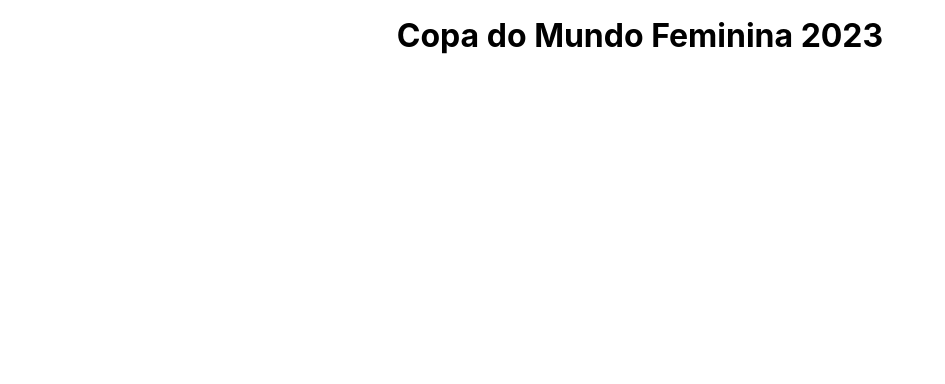
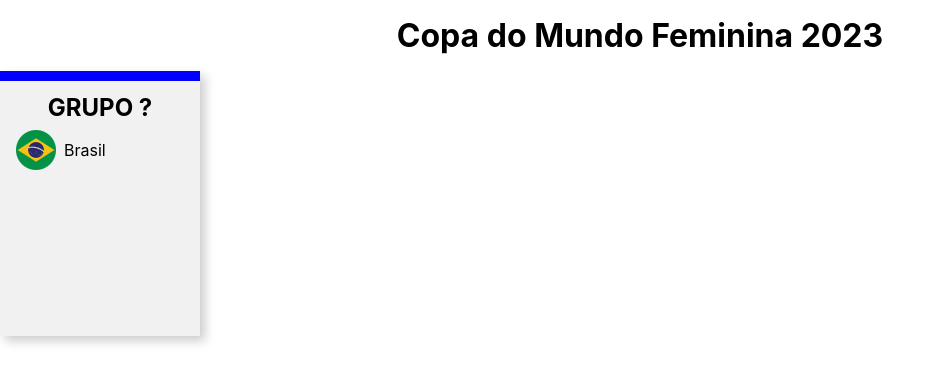
Before and after one commit to deniscapelete/copa_feminina_2023, a React (Vite) app: page / in a window 1280 px wide. Shown: the top 384 px of the page, without its empty margins (0-945 px from the left). Built offline with nearby package versions, Linux system fonts and the light colour scheme.

Commit message:
criação básica dos cards

```diff
--- a/src/App.jsx
+++ b/src/App.jsx
@@ -1,10 +1,12 @@
 import './App.css'
+import Card from './components/Card'
 
 function App() {
 
   return (
     <>
       <h1>Copa do Mundo Feminina 2023</h1>
+      <Card />
     </>
   )
 }
--- /dev/null
+++ b/src/components/Card/Card.module.css
@@ -0,0 +1,29 @@
+.card {
+    width: 200px;
+    height: 265px;
+    background-color: #f1f1f1;
+    box-shadow: 5px 5px 10px #ccc;
+}
+
+.card .linha {
+    width: 100%;
+    height: 10px;
+    background-color: blue;
+}
+
+.card h2 {
+    text-align: center;
+    margin-top: 0.75rem;
+    margin-bottom: 0.5rem;
+}
+
+.card ul {
+    margin-left: 1rem;
+}
+
+.card ul li {
+    list-style: none;
+    display: flex;
+    gap: 0.5rem;
+    align-items: center;
+}
--- /dev/null
+++ b/src/components/Card/index.jsx
@@ -0,0 +1,19 @@
+import styles from './Card.module.css'
+
+function Card() {
+    return (
+        <section className={styles.card}>
+            <div className={styles.linha}></div>
+            <h2>GRUPO ?</h2>
+            <ul>
+                <li>
+                    <img src="/bandeiras/bra.png" alt="Brasil" />
+                    Brasil
+                </li>
+            </ul>
+        </section>
+    )
+
+}
+
+export default Card
```
